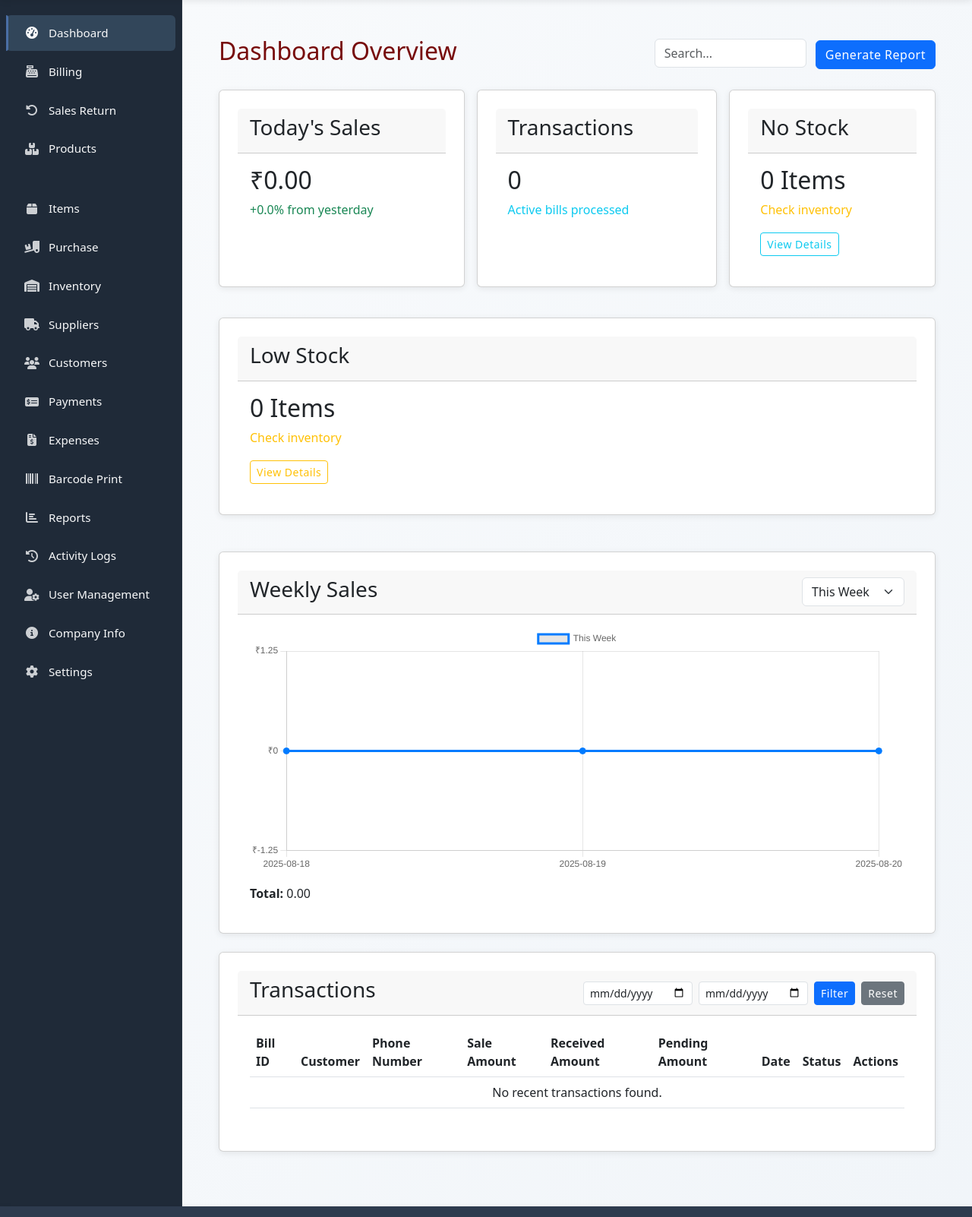
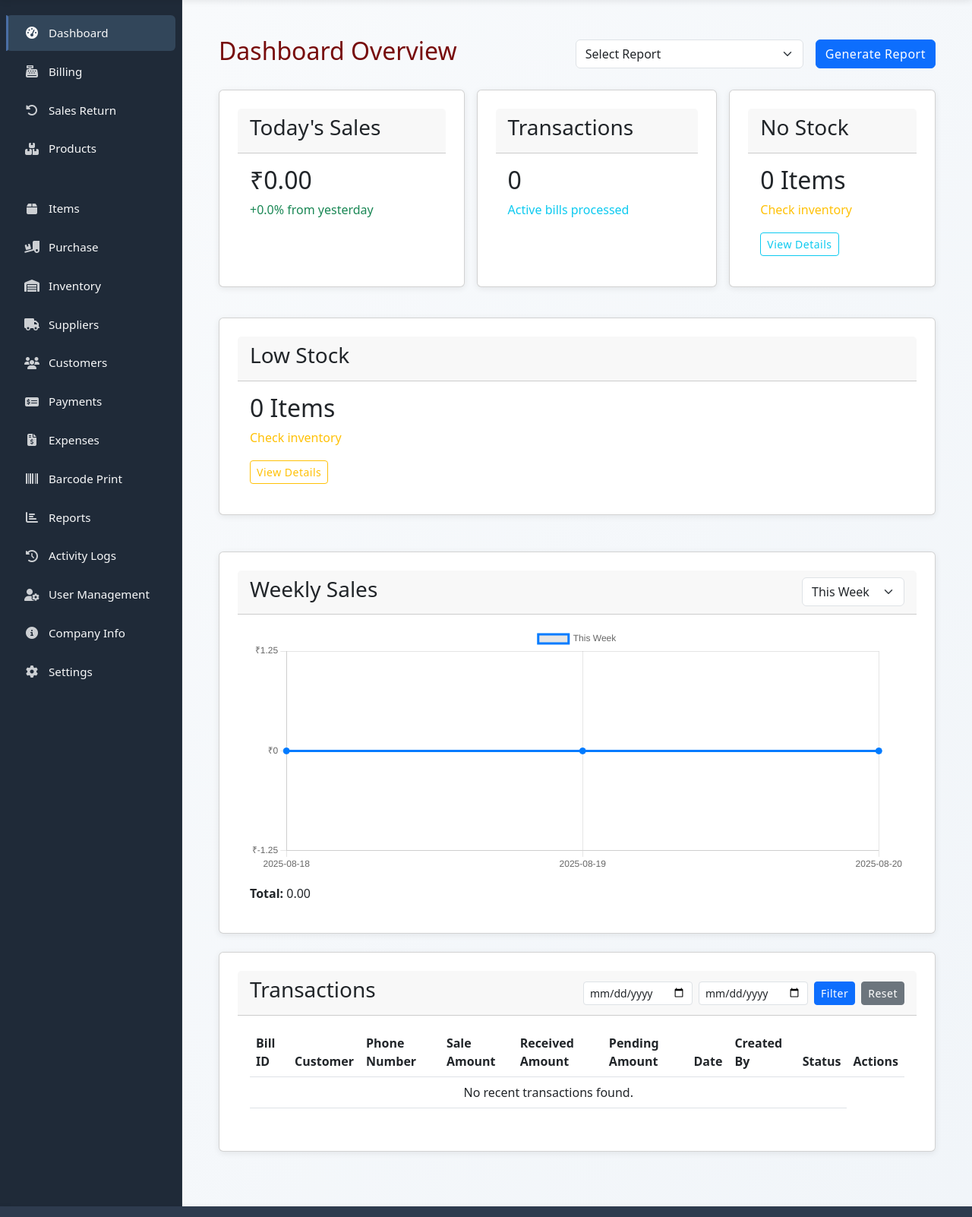
Before and after one commit to mahiltechlabops-bot/mahilmart-pos, a Django app: page /dashboard/ in a window 1280 px wide. Shown: the part 56-1658 px from the top of the page at 76% size. Run offline with Django 5.2, Linux system fonts and the light colour scheme; the visitor is signed in with stand-in values (Sample User, id 1); data that the repository does not hold is empty; some libraries are stand-ins or nearby versions.

Commit message:
dashboard_page_updates

```diff
--- a/MahilMartPOS_App/models.py
+++ b/MahilMartPOS_App/models.py
@@ -4,7 +4,8 @@ from django.utils import timezone
 from django.utils.timezone import now
 from django.core.exceptions import ValidationError
 from decimal import Decimal
-from django.contrib.auth.models import AbstractBaseUser, PermissionsMixin, BaseUserManager, Group, Permission
+from django.contrib.auth.models import AbstractBaseUser, PermissionsMixin, BaseUserManager, Group, Permission, User
+from django.conf import settings
 
 class Category(models.Model):
     name = models.CharField(max_length=255)
@@ -61,6 +62,7 @@ class Billing(models.Model):
     status_on = models.CharField(max_length=50, default="counter_bill")
     remarks = models.TextField(blank=True, null=True)
     created_at = models.DateTimeField(default=timezone.now)
+    created_by = models.ForeignKey(settings.AUTH_USER_MODEL, on_delete=models.SET_NULL, null=True, blank=True, related_name="bills")
 
     def __str__(self):
         return f"Invoice {self.bill_no}"
--- a/MahilMartPOS_App/templates/dashboard.html
+++ b/MahilMartPOS_App/templates/dashboard.html
@@ -5,10 +5,24 @@
 <main class="app-content" id="appContent">
   <div class="content-header d-flex justify-content-between align-items-center mb-4">
     <h2 style="color: #770b0b;" id="contentTitle">Dashboard Overview</h2>
-    <div>
-      <input type="text" class="form-control d-inline-block me-2" placeholder="Search..." style="width: 200px;">
-      <button class="btn btn-primary" id="generateReport">Generate Report</button>
+
+    {% if user.is_superuser %}
+    <div class="d-flex flex-wrap align-items-center gap-3">
+      <!-- Report Type Dropdown -->
+      <select class="form-select" id="reportType" style="max-width: 300px;">
+        <option selected disabled>Select Report</option>
+        <option>Sales Report</option>
+        <option>User-wise Transaction Report</option>
+        <option>Customer Report (Purchases & Outstanding)</option>
+        <option>Inventory Report (Low Stock / Out of Stock)</option>
+        <option>Revenue Report (Sales, Discounts, Returns)</option>
+      </select>
+      <!-- Generate Report Button -->
+      <button class="btn btn-primary" id="generateReport">
+        Generate Report
+      </button>
     </div>
+    {% endif %}
   </div>
 
   <div class="dashboard-widgets d-flex flex-wrap gap-3 mb-4">
@@ -65,6 +79,7 @@
     </div>
   </div>
 
+  {% if user.is_superuser %}
   <div class="card mb-4">
     <div class="card-header d-flex justify-content-between align-items-center">
           <h3>Weekly Sales</h3>
@@ -80,6 +95,7 @@
           </div>
       </div>
   </div>
+  {% endif %}
 
   <div class="card mb-4">
     <div class="card-header d-flex justify-content-between align-items-center">
@@ -102,6 +118,7 @@
             <th>Received Amount</th>
             <th>Pending Amount</th>
             <th>Date</th>
+            <th>Created By</th>
             <th>Status</th>
             <th>Actions</th>
           </tr>
@@ -116,6 +133,7 @@
               <td>₹{{ bill.received|floatformat:2 }}</td>
               <td>₹{{ bill.pending_amount|floatformat:2 }}</td>
               <td>{{ bill.date|date:"d M Y H:i" }}</td>
+              <td>{{ bill.created_by.username }}</td>
               <td>
                 {% if bill.pending_amount > 0 %}
                   <span class="badge bg-warning">Pending</span>
@@ -476,5 +494,22 @@ fetch('/sales-chart-data/')
     });
 
 document.getElementById("chartPeriod").addEventListener("change", updateChart);
+
+document.getElementById("generateReport").addEventListener("click", function() {
+    const reportType = document.getElementById("reportType").value;
+
+    if (!reportType) {
+        alert("Please select a report type");
+        return;
+    }
+
+    fetch(`/generate-report/?reportType=${encodeURIComponent(reportType)}`)
+        .then(response => response.json())
+        .then(data => {
+            console.log("Report Data:", data);
+            alert("Report Generated: " + JSON.stringify(data));
+            // You can render in a modal, table, or download CSV/PDF
+        });
+});
 </script>
 {% endblock %}
--- a/MahilMartPOS_App/urls.py
+++ b/MahilMartPOS_App/urls.py
@@ -6,6 +6,7 @@ from django.conf.urls import handler403
 urlpatterns = [
     path('', views.login_view, name='home'),
     path('dashboard/', views.dashboard_view, name='dashboard'),
+    path('generate-report/', views.generate_report, name='generate_report'),
     path('billing/<int:id>/', views.billing_detail_view, name='billing_detail'),
     path('billing/<int:bill_id>/items/', views.billing_items_api, name='billing_items_api'),
     path('sales-chart-data/', views.sales_chart_data, name='sales_chart_data'),
--- a/MahilMartPOS_App/views.py
+++ b/MahilMartPOS_App/views.py
@@ -50,6 +50,7 @@ from django.contrib.auth.decorators import user_passes_test
 from .decorators import access_required
 from django.urls import reverse
 from django.db import transaction
+from django.contrib.auth.decorators import login_required
 from .models import (
     Supplier,
     Customer,
@@ -132,16 +133,24 @@ def view_company_details(request):
 
 def dashboard_view(request):
     today = now().date()
-    transaction_count = Billing.objects.filter(created_at__date=today).count()
     yesterday = today - timedelta(days=1)
 
-    # Today's total sales (received + abs(balance))
-    today_sales = Billing.objects.filter(date__date=today).annotate(
+    # Base queryset depending on user
+    if request.user.is_superuser:
+        bills_qs = Billing.objects.all()
+    else:
+        bills_qs = Billing.objects.filter(created_by=request.user)
+
+    # Transaction count (today only)
+    transaction_count = bills_qs.filter(created_at__date=today).count()
+
+     # Today's total sales
+    today_sales = bills_qs.filter(date__date=today).annotate(
         total=F('received') + Abs(F('balance'))
     ).aggregate(sum_total=Sum('total'))['sum_total'] or 0
 
     # Yesterday's total sales
-    yesterday_sales = Billing.objects.filter(date__date=yesterday).annotate(
+    yesterday_sales = bills_qs.filter(date__date=yesterday).annotate(
         total=F('received') + Abs(F('balance'))
     ).aggregate(sum_total=Sum('total'))['sum_total'] or 0
 
@@ -151,18 +160,15 @@ def dashboard_view(request):
     else:
         change_percentage = 0
 
-    # Aggregate stock quantities by code & name
+    # Stock aggregates (not user specific)
     stock_qty_expr = Case(
         When(unit__icontains='bulk', then=F('split_unit')),
         default=F('quantity'),
         output_field=DecimalField(max_digits=20, decimal_places=10)
     )
-
     stock_aggregates = Inventory.objects.values('code', 'item_name', 'unit').annotate(total_qty=Sum(stock_qty_expr))
-
     no_stock_items = stock_aggregates.filter(total_qty__lte=0)
     no_stock_count = no_stock_items.count()
-
     low_stock_items = stock_aggregates.filter(total_qty__gt=0, total_qty__lt=10)
     low_stock_count = low_stock_items.count()
 
@@ -170,20 +176,19 @@ def dashboard_view(request):
     start_date = request.GET.get('start_date')
     end_date = request.GET.get('end_date')
 
-    bills_qs = Billing.objects.select_related('customer')
-
+    bills_filtered = bills_qs.select_related('customer')
     if start_date and end_date:
         start = parse_date(start_date)
         end = parse_date(end_date)
-
         if start and end:
             if start == end:
-                bills_qs = bills_qs.filter(created_at__date=start)
+                bills_filtered = bills_filtered.filter(created_at__date=start)
             else:
-                bills_qs = bills_qs.filter(created_at__date__gte=start, created_at__date__lte=end)
-
+                bills_filtered = bills_filtered.filter(created_at__date__gte=start, created_at__date__lte=end)
+
+    # Recent bills
     recent_bills = (
-        bills_qs
+        bills_filtered
         .order_by('-created_at')
         .annotate(
             sale_amount=F('received') + Abs(F('balance')) + F('discount'),
@@ -210,6 +215,7 @@ def dashboard_view(request):
     return render(request, 'dashboard.html', {
         'transaction_count': transaction_count,
         'today_sales': today_sales,
+        'yesterday_sales': yesterday_sales,
         'change_percentage': change_percentage,
         'no_stock_count': no_stock_count,
         'no_stock_items': no_stock_items,
@@ -218,6 +224,57 @@ def dashboard_view(request):
         'recent_bills': recent_bills,
         'start_date': start_date,
         'end_date': end_date,
+        "user": request.user,
+    })
+
+def generate_report(request):
+    report_type = request.GET.get("reportType")
+    today = now().date()
+    yesterday = today - timedelta(days=1)
+
+    data = {}
+
+    if report_type == "Sales Report":
+        total_sales = Billing.objects.aggregate(
+            total=Sum(F('received') + F('balance'))
+        )['total'] or 0
+
+        data = {
+            "total_sales": total_sales,
+        }
+
+    elif report_type == "User-wise Transaction Report":
+        data = list(
+            Billing.objects.values("created_by__username")
+            .annotate(total_sales=Sum(F("received") + F("balance")))
+            .order_by("created_by__username")
+        )
+
+    elif report_type == "Customer Report (Purchases & Outstanding)":
+        data = list(
+            Billing.objects.values("customer__name", "customer__cell")
+            .annotate(
+                total_purchases=Sum(F("received") + F("balance")),
+                outstanding=Sum(F("balance")),
+            )
+            .order_by("customer__name")
+        )
+
+    elif report_type == "Inventory Report (Low Stock / Out of Stock)":
+        data = {
+            "low_stock": list(Inventory.objects.filter(quantity__lt=10).values("item_name", "quantity")),
+            "out_of_stock": list(Inventory.objects.filter(quantity__lte=0).values("item_name")),
+        }
+
+    elif report_type == "Revenue Report (Sales, Discounts, Returns)":
+        data = Billing.objects.aggregate(
+            total_sales=Sum(F("received") + F("balance")),
+            total_discounts=Sum("discount"),
+        )
+
+    return JsonResponse({
+        "report_type": report_type,
+        "data": data
     })
 
 def billing_detail_view(request, id):
@@ -291,6 +348,7 @@ def sales_chart_data(request):
         'monthly_total': monthly_total
     })
 
+@login_required
 def create_invoice_view(request):
     if request.method == 'GET' and request.headers.get('x-requested-with') == 'XMLHttpRequest':
         phone = request.GET.get('phone')
@@ -353,7 +411,8 @@ def create_invoice_view(request):
                 points=total_points,
                 points_earned=0,
                 remarks=request.POST.get('remarks', ''),
-                status_on="counter_bill"
+                status_on="counter_bill",
+                created_by=request.user,
             )
 
             # Process items
```
Also changed, not shown: MahilMartPOS_App/templates/purchase.html (+19 -3 lines), MahilMartPOS_App/migrations/0117_billing_created_by.py (added).
